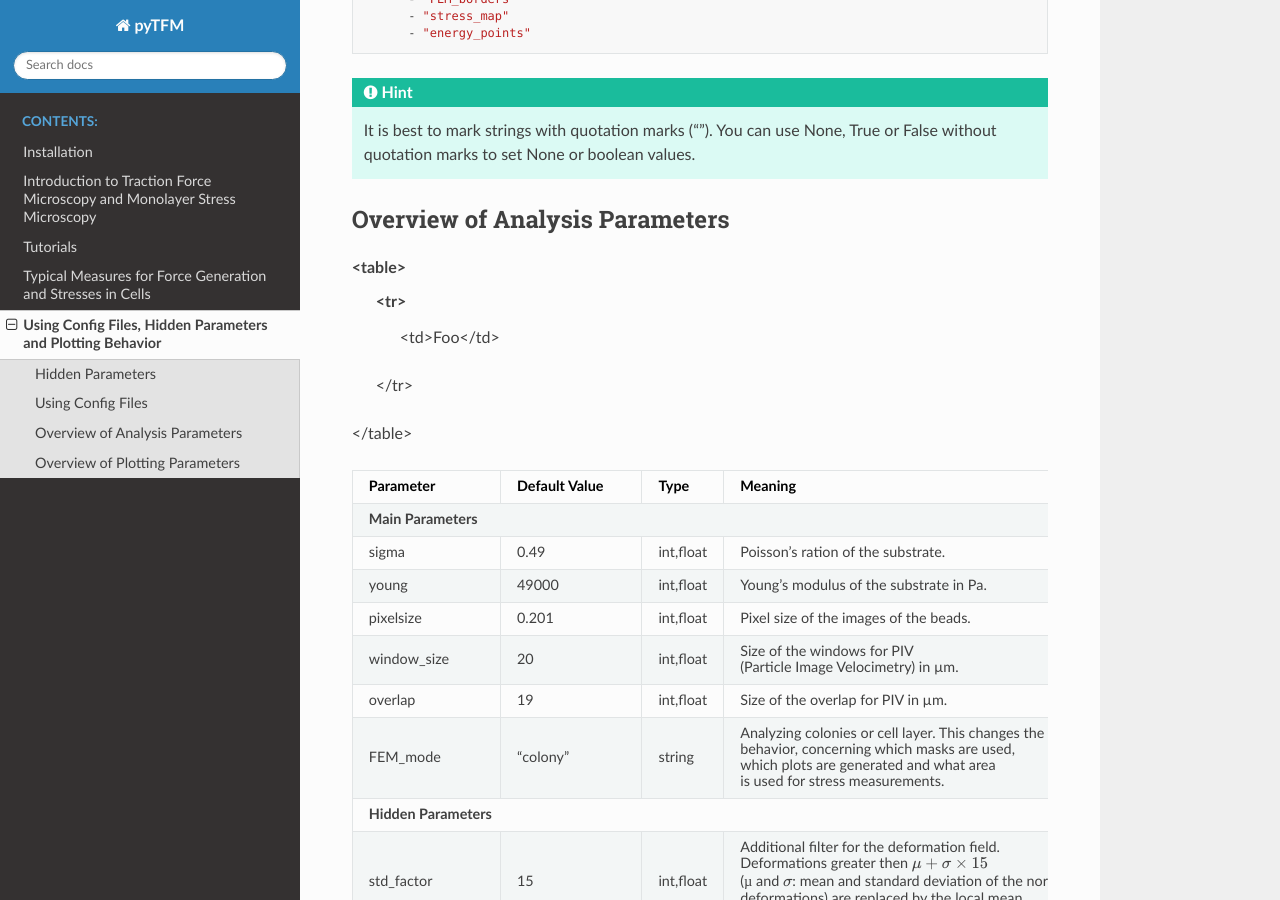
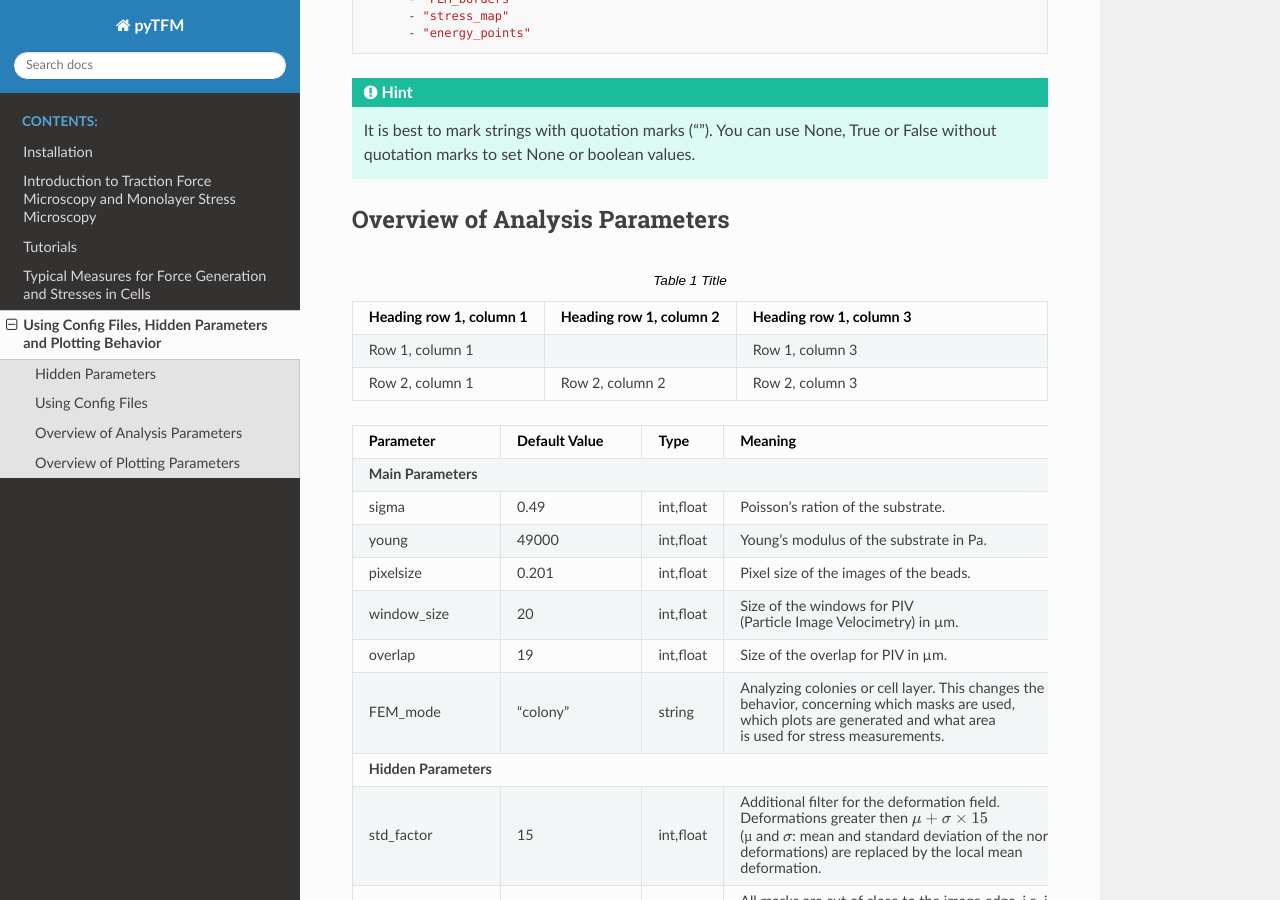
Before and after one commit to fabrylab/pyTFM, a Sphinx documentation site: the page built from docs/configuration.rst, in a window 1280 px wide and 900 px high, scrolled down 1614 px. Built offline with Sphinx 7.4.7 and the Read the Docs theme 2.0.0, drawn with Linux system fonts in a browser that asks for light colours.

Commit message:
test doc tables2

```diff
--- a/docs/conf.py
+++ b/docs/conf.py
@@ -34,8 +34,7 @@
 # Add any Sphinx extension module names here, as strings. They can be
 # extensions coming with Sphinx (named 'sphinx.ext.*') or your custom
 # ones.
-extensions = [
-]
+extensions = ['sphinx_markdown_tables',]
 
 # Add any paths that contain templates here, relative to this directory.
 templates_path = ['_templates']
--- a/docs/configuration.rst
+++ b/docs/configuration.rst
@@ -86,14 +86,19 @@
 Overview of Analysis Parameters
 ---------------------------------
 
-<table>
-    <tr>
-        <td>Foo</td>
-    </tr>
-</table>
+.. list-table:: Title
+   :widths: 25 25 50
+   :header-rows: 1
 
-
-
+   * - Heading row 1, column 1
+     - Heading row 1, column 2
+     - Heading row 1, column 3
+   * - Row 1, column 1
+     -
+     - Row 1, column 3
+   * - Row 2, column 1
+     - Row 2, column 2
+     - Row 2, column 3
 
 +---------------------+--------------------+--------------------+----------------------------------------------------------+
 |Parameter            |    Default Value   |   Type             |          Meaning                                         |
```
